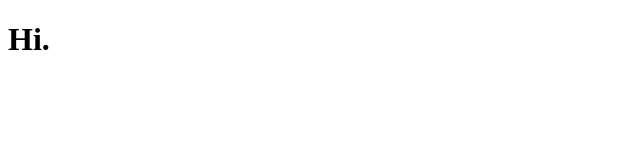
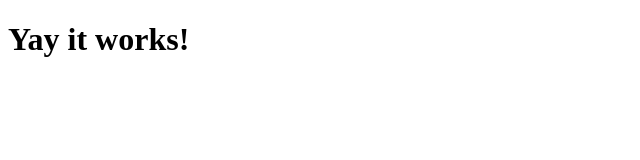
Before and after one commit to ssanchez0120/ssanchez0120.github.io, a plain HTML site: page index.html in a window 1280 px wide. Shown: the whole page, without its empty margins (0-640 px from the left). Drawn offline with Linux system fonts and the light colour scheme.

Commit message:
Update index.html

```diff
--- a/index.html
+++ b/index.html
@@ -4,6 +4,6 @@
       <meta charset="utf8">
     </head>
     <body>
-      <h1>Hi.</h1>
+      <h1>Yay it works!</h1>
     </body>
   </html>
```
